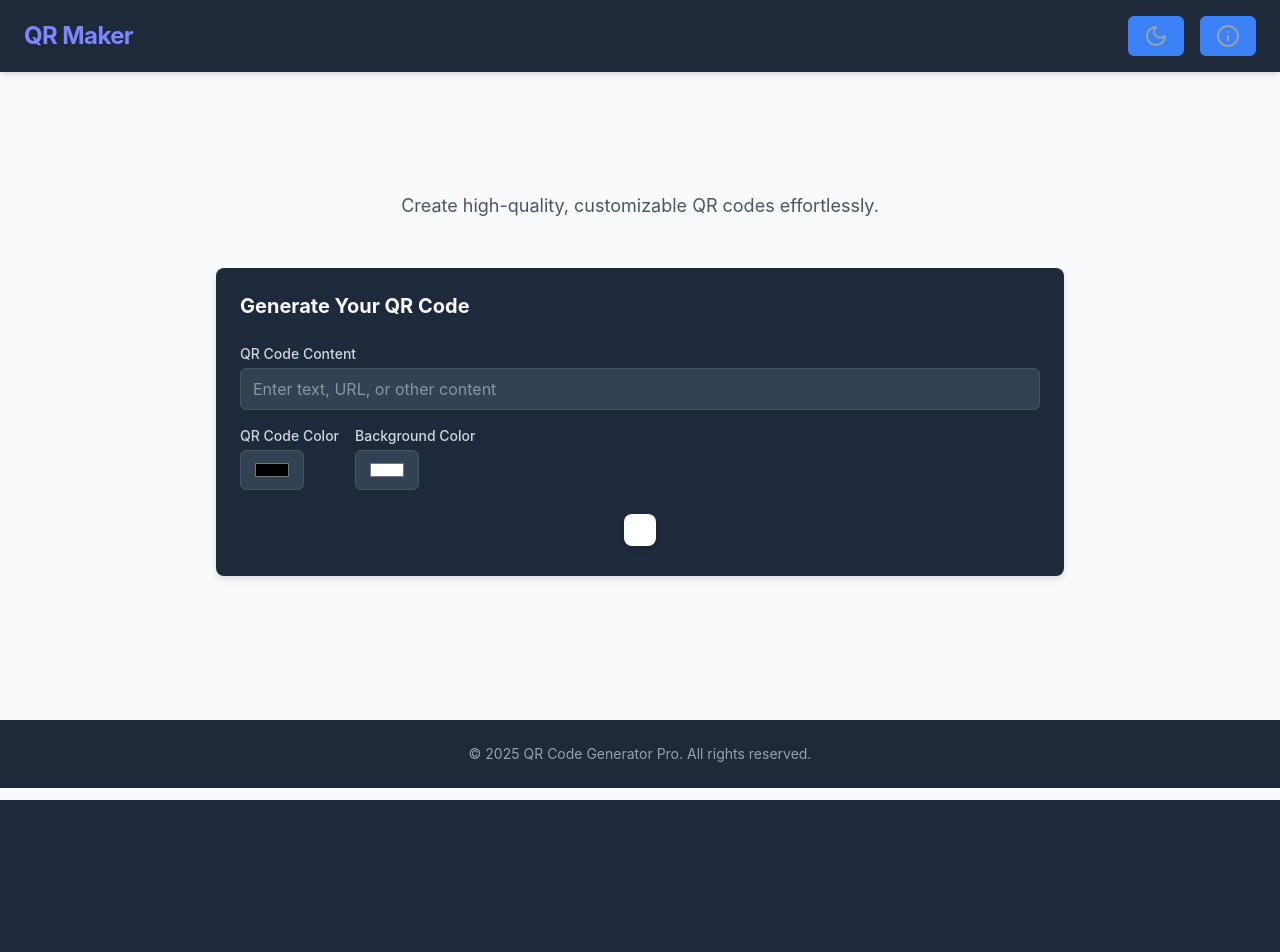
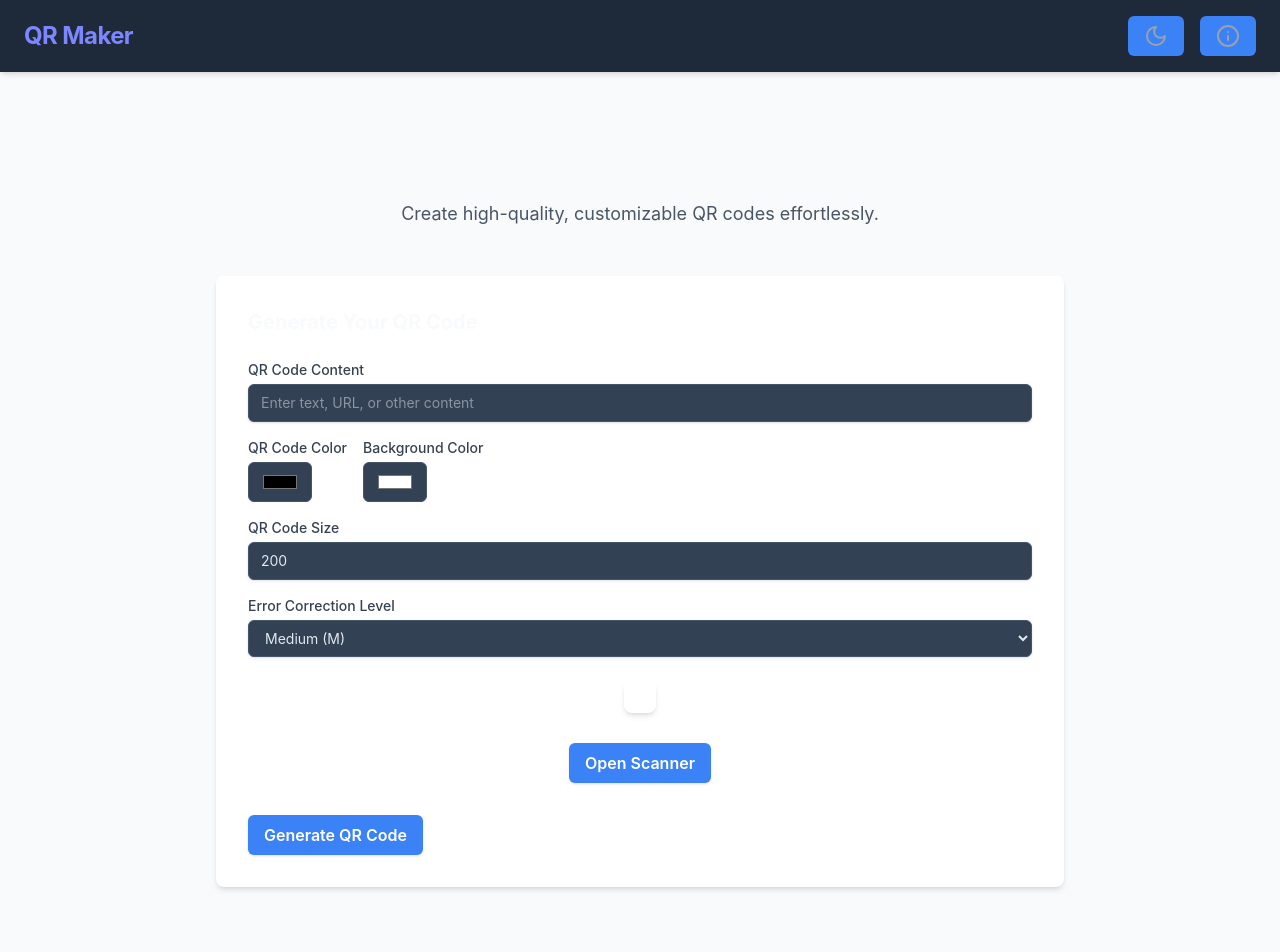
Before and after one commit to stacksh/qr-code-generator, a Next.js app: page / in a window 1280 px wide. Shown: the top 952 px of the page. Before the commit the page ends 800 px from the top, so only its background shows below. Built offline with nearby package versions, Linux system fonts and the light colour scheme.

Commit message:
improved functionality & styling

```diff
--- a/package.json
+++ b/package.json
@@ -15,7 +15,8 @@
     "next": "15.2.4",
     "qrcode.react": "^4.2.0",
     "react": "^19.0.0",
-    "react-dom": "^19.0.0"
+    "react-dom": "^19.0.0",
+    "react-qr-reader": "^3.0.0-beta-1"
   },
   "devDependencies": {
     "@eslint/eslintrc": "^3",
--- a/src/components/QrGenerator.tsx
+++ b/src/components/QrGenerator.tsx
@@ -1,19 +1,29 @@
 "use client";
-import { useRef } from "react";
+import { useRef, useState } from "react";
 import { QRCodeCanvas } from "qrcode.react";
+import dynamic from "next/dynamic";
+
+// Dynamically import QR Reader to prevent SSR issues
+const QrReader = dynamic(() => import("react-qr-reader").then((mod) => mod.QrReader), { ssr: false });
 
 interface QrGeneratorProps {
   content?: string;
   color?: string;
   bgColor?: string;
+  errorCorrection?: string;
+  size?: number;
 }
 
 const QrGenerator: React.FC<QrGeneratorProps> = ({
   content = "",
   color = "#000000",
   bgColor = "#ffffff",
+  size = 200,
+  errorCorrection = "M",
 }) => {
   const qrRef = useRef<HTMLDivElement | null>(null);
+  const [scannedData, setScannedData] = useState<string | null>(null);
+  const [showScanner, setShowScanner] = useState(false);
 
   const downloadQR = () => {
     if (qrRef.current) {
@@ -27,13 +37,33 @@ const QrGenerator: React.FC<QrGeneratorProps> = ({
     }
   };
 
+  const handleScan = (data: string | null) => {
+    if (data) {
+      setScannedData(data);
+      setShowScanner(false);
+    }
+  };
+
+  const handleError = (err: any) => {
+    console.error("QR Scanner Error:", err);
+  };
+
   return (
     <div className="text-center">
+      {/* QR Code Preview */}
       <div ref={qrRef} className="inline-block bg-white p-4 rounded-lg shadow-md">
         {content && (
-          <QRCodeCanvas value={content} size={200} fgColor={color} bgColor={bgColor} />
+          <QRCodeCanvas
+            value={content}
+            size={size}
+            fgColor={color}
+            bgColor={bgColor}
+            level={errorCorrection as any}
+          />
         )}
       </div>
+
+      {/* Download Button */}
       {content && (
         <button
           onClick={downloadQR}
@@ -42,6 +72,38 @@ const QrGenerator: React.FC<QrGeneratorProps> = ({
           Download QR Code
         </button>
       )}
+
+      {/* QR Code Scanner */}
+      <div className="mt-6">
+        <button
+          onClick={() => setShowScanner(!showScanner)}
+          className="px-4 py-2 bg-green-600 text-white rounded-md shadow hover:bg-green-700"
+        >
+          {showScanner ? "Close Scanner" : "Open Scanner"}
+        </button>
+        {showScanner && (
+          <div className="mt-4">
+            <div style={{ width: "100%" }}>
+              <QrReader
+                constraints={{ facingMode: "environment" }}
+                onResult={(result, error) => {
+                  if (result) {
+                    handleScan(result.getText());
+                  }
+                  if (error) {
+                    handleError(error);
+                  }
+                }}
+              />
+            </div>
+          </div>
+        )}
+        {scannedData && (
+          <p className="mt-4 text-sm text-gray-700 dark:text-gray-300">
+            Scanned Data: <span className="font-medium">{scannedData}</span>
+          </p>
+        )}
+      </div>
     </div>
   );
 };
--- a/src/pages/index.tsx
+++ b/src/pages/index.tsx
@@ -8,6 +8,15 @@ export default function Home() {
   const [qrContent, setQrContent] = useState("");
   const [qrColor, setQrColor] = useState("#000000");
   const [qrBgColor, setQrBgColor] = useState("#ffffff");
+  const [qrSize, setQrSize] = useState(200);
+  const [errorCorrection, setErrorCorrection] = useState("M");
+  const [qrHistory, setQrHistory] = useState<string[]>([]);
+
+  const handleGenerate = () => {
+    if (qrContent) {
+      setQrHistory((prev) => [qrContent, ...prev.slice(0, 4)]); // Save up to 5 recent QR codes
+    }
+  };
 
   return (
     <div
@@ -47,7 +56,7 @@ export default function Home() {
       <main className="max-w-4xl mx-auto py-16 px-6">
         {/* Header */}
         <section className="text-center mb-12">
-          <h1 className="text-4xl font-extrabold text-indigo-500 dark:text-indigo-400">
+          <h1 className="text-5xl font-extrabold text-indigo-500 dark:text-indigo-400">
             QR Code Generator
           </h1>
           <p className="mt-4 text-lg text-gray-600 dark:text-gray-400">
@@ -57,37 +66,37 @@ export default function Home() {
 
         {/* Info Panel */}
         {showInfo && (
-          <div className="card mb-10">
+          <div className="bg-gray-100 dark:bg-gray-800 rounded-lg p-6 mb-10 shadow-md">
             <h2 className="text-xl font-semibold mb-4">About This Tool</h2>
-            <p className="text-gray-400">
+            <p className="text-gray-600 dark:text-gray-400">
               This QR generator supports:
             </p>
-            <ul className="list-disc pl-5 mt-2 space-y-2 text-gray-400">
+            <ul className="list-disc pl-5 mt-2 space-y-2 text-gray-600 dark:text-gray-400">
               <li>Website URLs</li>
               <li>Plain text</li>
               <li>Contact cards (vCards)</li>
               <li>Wi-Fi network credentials</li>
             </ul>
-            <p className="mt-4 text-sm text-gray-500 italic">
+            <p className="mt-4 text-sm text-gray-500 dark:text-gray-400 italic">
               All data is processed client-side to ensure privacy.
             </p>
           </div>
         )}
 
         {/* QR Code Generator */}
-        <div className="card">
+        <div className="bg-white dark:bg-gray-800 rounded-lg p-8 shadow-md">
           <h2 className="text-xl font-bold mb-6">Generate Your QR Code</h2>
           <div className="space-y-4">
             {/* Input for QR Content */}
             <div>
-              <label className="block text-sm font-medium text-gray-300">
+              <label className="block text-sm font-medium text-gray-700 dark:text-gray-300">
                 QR Code Content
               </label>
               <input
                 type="text"
                 value={qrContent}
                 onChange={(e) => setQrContent(e.target.value)}
-                className="mt-1 block w-full"
+                className="mt-1 block w-full rounded-md border-gray-300 dark:border-gray-700 dark:bg-gray-900 dark:text-gray-300 shadow-sm focus:ring-indigo-500 focus:border-indigo-500 sm:text-sm"
                 placeholder="Enter text, URL, or other content"
               />
             </div>
@@ -95,35 +104,103 @@ export default function Home() {
             {/* QR Code Colors */}
             <div className="flex space-x-4">
               <div>
-                <label className="block text-sm font-medium text-gray-300">
+                <label className="block text-sm font-medium text-gray-700 dark:text-gray-300">
                   QR Code Color
                 </label>
                 <input
                   type="color"
                   value={qrColor}
                   onChange={(e) => setQrColor(e.target.value)}
-                  className="mt-1 block w-16 h-10"
+                  className="mt-1 block w-16 h-10 border border-gray-300 dark:border-gray-700 rounded-md"
                 />
               </div>
               <div>
-                <label className="block text-sm font-medium text-gray-300">
+                <label className="block text-sm font-medium text-gray-700 dark:text-gray-300">
                   Background Color
                 </label>
                 <input
                   type="color"
                   value={qrBgColor}
                   onChange={(e) => setQrBgColor(e.target.value)}
-                  className="mt-1 block w-16 h-10"
+                  className="mt-1 block w-16 h-10 border border-gray-300 dark:border-gray-700 rounded-md"
                 />
               </div>
             </div>
 
+            {/* QR Code Size */}
+            <div>
+              <label className="block text-sm font-medium text-gray-700 dark:text-gray-300">
+                QR Code Size
+              </label>
+              <input
+                type="number"
+                value={qrSize}
+                onChange={(e) => setQrSize(Number(e.target.value))}
+                className="mt-1 block w-full rounded-md border-gray-300 dark:border-gray-700 dark:bg-gray-900 dark:text-gray-300 shadow-sm focus:ring-indigo-500 focus:border-indigo-500 sm:text-sm"
+                placeholder="Enter size (e.g., 200)"
+              />
+            </div>
+
+            {/* Error Correction Level */}
+            <div>
+              <label className="block text-sm font-medium text-gray-700 dark:text-gray-300">
+                Error Correction Level
+              </label>
+              <select
+                value={errorCorrection}
+                onChange={(e) => setErrorCorrection(e.target.value)}
+                className="mt-1 block w-full rounded-md border-gray-300 dark:border-gray-700 dark:bg-gray-900 dark:text-gray-300 shadow-sm focus:ring-indigo-500 focus:border-indigo-500 sm:text-sm"
+              >
+                <option value="L">Low (L)</option>
+                <option value="M">Medium (M)</option>
+                <option value="Q">Quartile (Q)</option>
+                <option value="H">High (H)</option>
+              </select>
+            </div>
+
             {/* QR Code Preview */}
             <div className="mt-6">
-              <QrGenerator content={qrContent} color={qrColor} bgColor={qrBgColor} />
+              <QrGenerator
+                content={qrContent}
+                color={qrColor}
+                bgColor={qrBgColor}
+                size={qrSize}
+                errorCorrection={errorCorrection}
+              />
             </div>
+
+            {/* Generate Button */}
+            <button
+              onClick={handleGenerate}
+              className="mt-4 px-4 py-2 bg-indigo-600 text-white rounded-md shadow hover:bg-indigo-700"
+            >
+              Generate QR Code
+            </button>
           </div>
         </div>
+
+        {/* QR Code Scanner Section */}
+        <section className="mt-12">
+          <h2 className="text-xl font-bold mb-4">Scan a QR Code</h2>
+          <p className="text-gray-600 dark:text-gray-400 mb-4">
+            Use your device's camera to scan a QR code and retrieve its content.
+          </p>
+          <QrGenerator />
+        </section>
+
+        {/* QR Code History */}
+        {qrHistory.length > 0 && (
+          <div className="bg-gray-100 dark:bg-gray-800 rounded-lg p-6 mt-10 shadow-md">
+            <h2 className="text-xl font-bold mb-4">QR Code History</h2>
+            <ul className="space-y-2">
+              {qrHistory.map((item, index) => (
+                <li key={index} className="text-gray-600 dark:text-gray-400">
+                  {item}
+                </li>
+              ))}
+            </ul>
+          </div>
+        )}
       </main>
 
       {/* Footer */}
```
Also changed, not shown: 1 other file (tests, documents, lock files or other folders).
